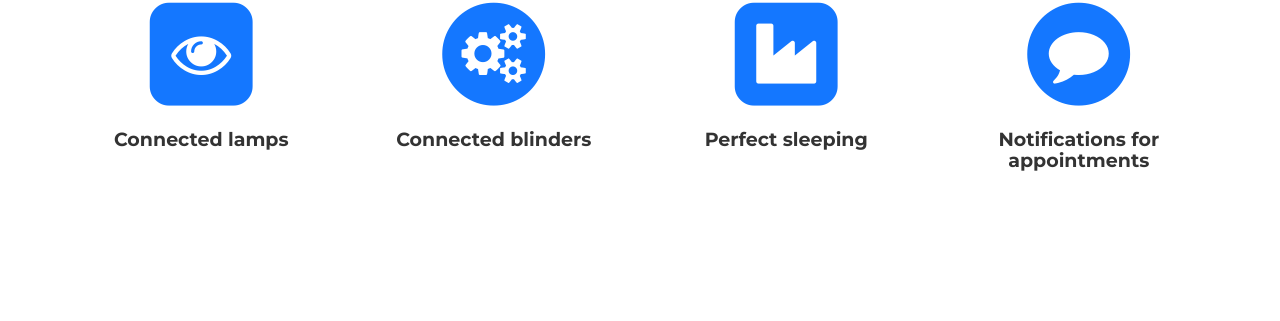
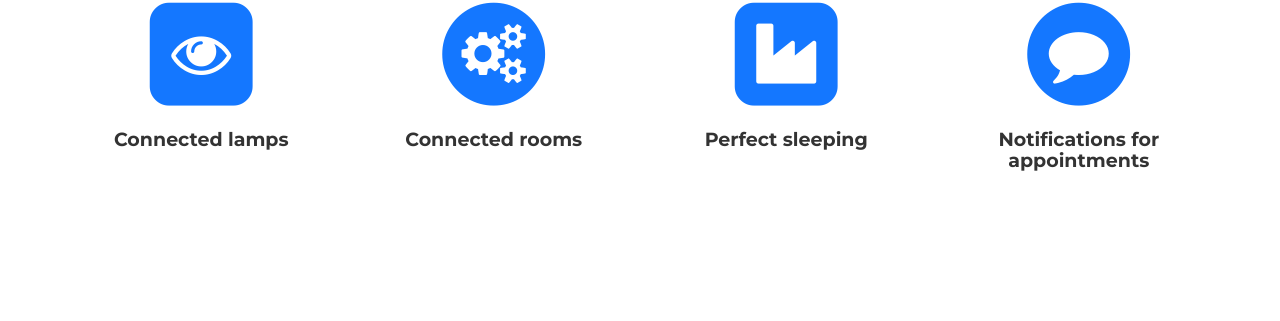
Before and after one commit to VincentGautier/Hotel-web-site, a Jekyll site: the page built from index.html, in a window 1280 px wide and 900 px high, scrolled down 2641 px. Shown: the part 132-453 px from the top of the window. Built offline with Jekyll 4.4.1, drawn with Linux system fonts in a browser that asks for light colours; some web fonts are replaced.

Commit message:
Update our_services.html

```diff
--- a/_includes/our_services.html
+++ b/_includes/our_services.html
@@ -27,7 +27,7 @@
                         <i class="fa fa-circle fa-stack-2x text-primary"></i>
                         <i class="fa fa-cogs fa-stack-1x fa-inverse"></i>
                     </span>
-                    <h4 class="service-heading">Connected blinders</h4>
+                    <h4 class="service-heading">Connected rooms</h4>
                     <p class="text-muted"></p>
                 </div>
                 <div class="col-md-3">
```
